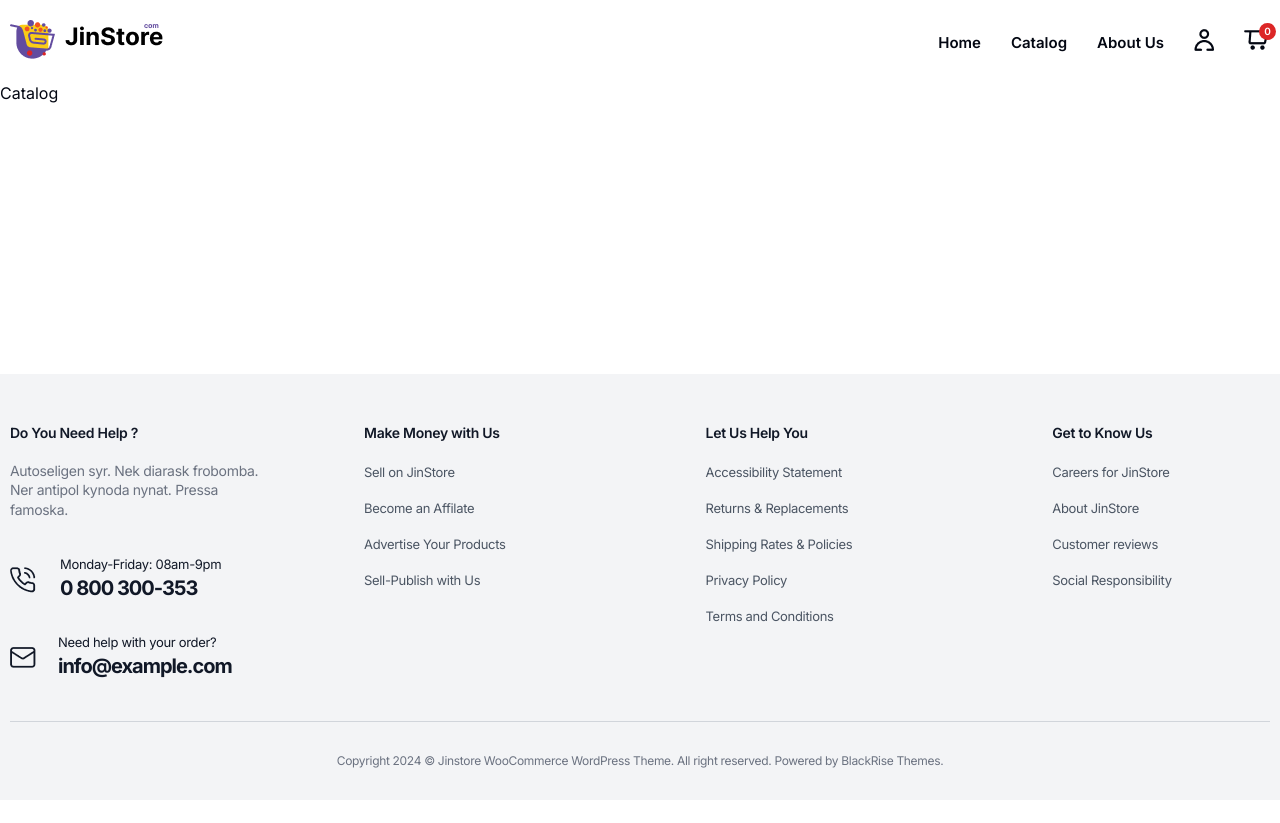
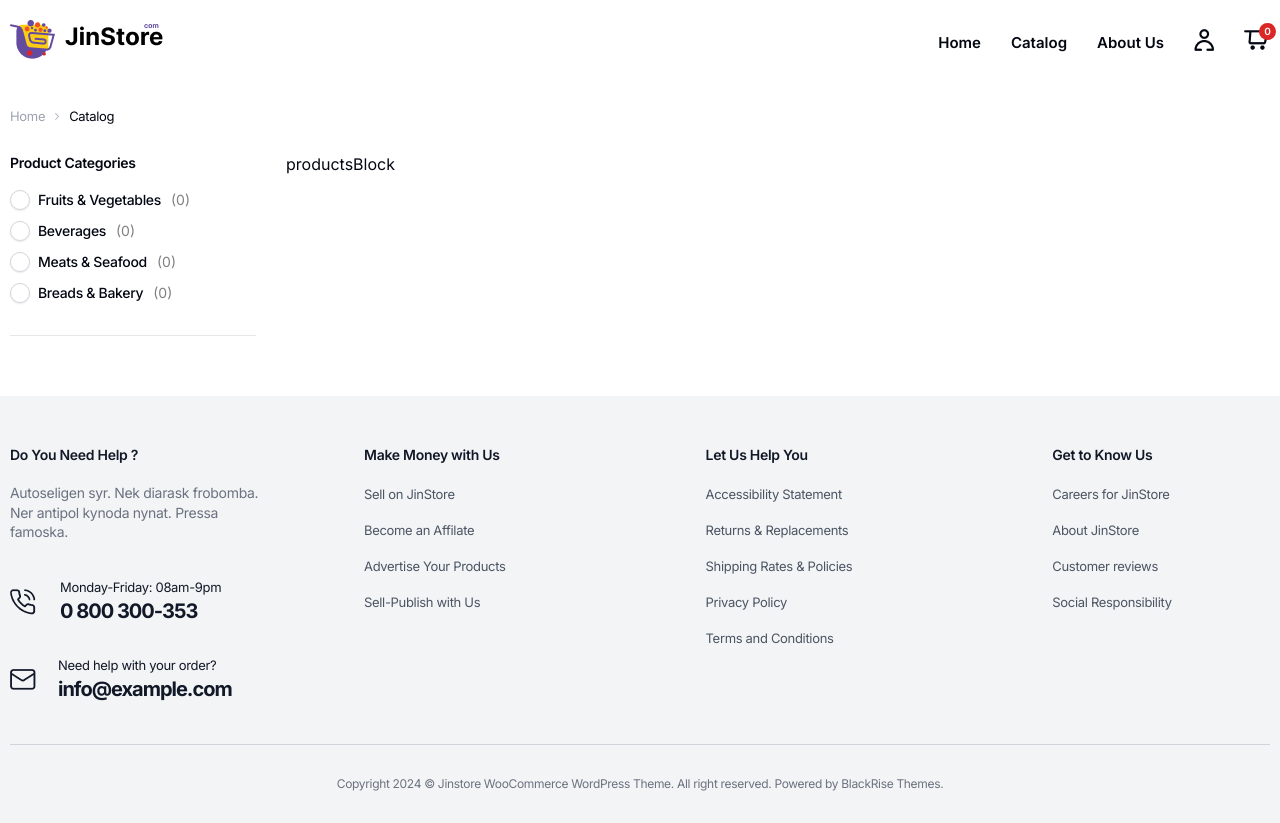
Before and after one commit to R4AYA4R/JinStoreReactJsNodeJsMongoDb, a React (Create React App) app in the folder client-reactjs/: page /catalog in a window 1280 px wide. Before the commit the page ends 800 px from the top, so only its background shows below. Built offline with nearby package versions, Linux system fonts and the light colour scheme; a web font is replaced by a local one.

Commit message:
added categories to catalog page

```diff
--- a/client-reactjs/src/index.css
+++ b/client-reactjs/src/index.css
@@ -847,3 +847,120 @@ a{
 .sectionPromo__item-link{
   margin-bottom: 0;
 }
+
+.sectionCatalog{
+  padding: 25px 0 60px;
+}
+
+.sectionCatalog__topBlock{
+  display: flex;
+  align-items: center;
+  gap:10px;
+  margin-bottom: 30px;
+}
+
+.sectionCatalog__topBlock-title{
+  font-size: 13px;
+  font-weight: 400;
+  letter-spacing: -0.32px;
+  color: #9CA3AF;
+}
+
+.sectionCatalog__topBlock-subtitle{
+  font-size: 13px;
+  font-weight: 400;
+  letter-spacing: -0.32px;
+  color: #030712;
+}
+
+.filterBar__categories-title{
+  font-size: 14px;
+  font-weight: 600;
+  letter-spacing: -0.28px;
+  color: #030712;
+  margin-bottom: 20px;
+}
+
+.sectionCatalog__mainBlock{
+  display: grid;
+  grid-template-columns: 1fr 4fr;
+  gap:30px;
+}
+
+.sectionCatalog__filterBar-categories{
+  padding-bottom: 20px;
+  border-bottom: 1px solid #E5E7EB;
+}
+
+.filterBar__categories-label{
+  display: flex;
+  align-items: center;
+  gap:10px;
+  margin-bottom: 14px;
+  cursor: pointer;
+  max-width: 220px;
+}
+
+.categories__label-input{
+  position: absolute;
+  width: 1px;
+  height: 1px;
+  overflow: hidden;
+  clip:rect(0 0 0 0);  /* указываем это свойство,чтобы обрезать видимость элемента и указываем значения в скобках rect() top right bottom left,эти значения указывают расстояние от соответсвующего края элемента,все,что не помещается в эту область будет обрезано и не видно   */
+}
+
+.categories__label-radioStyle{
+  position: absolute;
+  width: 20px;
+  height: 20px;
+  border:1px solid #D1D5DB;
+  box-shadow: 0 1px 2px 0 rgba(0,0,0,0.1);
+  border-radius: 50%;
+  transition:all .5s ease;
+}
+
+.categories__label-radioStyle--active{
+  border: 1px solid #634C9F;
+}
+
+.label__radioStyle-before{
+  opacity: 0;
+  transition:opacity .5s ease;
+}
+
+.label__radioStyle-before--active{
+  opacity: 1;
+  display: block;
+  width: 11px;
+  height: 11px;
+  background-color: #634C9F;
+  position: absolute;
+  top: 50%;
+  left: 50%;
+  transform:translate(-50%,-50%);
+  border-radius: 50%;
+}
+
+.filterBar__categories-label:hover .categories__label-radioStyle{
+  border: 1px solid #634C9F;
+}
+
+.categories__label-text{
+  font-size: 14px;
+  font-weight: 500;
+  letter-spacing: -0.32px;
+  color: #030712;
+  margin-left: 28px;
+  transition:all .5s ease;
+}
+
+.categories__label-text--active{
+  color: #634C9F;
+}
+
+.categories__label-amount{
+  font-size: 14px;
+  color: #808080;
+  opacity: 1;
+  transition:all .5s ease;
+}
--- a/client-reactjs/src/pages/Catalog.tsx
+++ b/client-reactjs/src/pages/Catalog.tsx
@@ -1,9 +1,64 @@
+import { useState } from "react";
 
 const Catalog = () => {
 
+    const [filterCategories,setFilterCategories] = useState('');
+
     return (
         <main className="main">
-            Catalog
+            <section className="sectionCatalog">
+                <div className="container">
+                    <div className="sectionCatalog__inner">
+                        <div className="sectionCatalog__topBlock">
+                            <p className="sectionCatalog__topBlock-title">Home</p>
+                            <img src="/images/sectionCatalog/ArrowRight.png" alt="" className="sectionCatalog__topBlock-img" />
+                            <p className="sectionCatalog__topBlock-subtitle">Catalog</p>
+                        </div>
+                        <div className="sectionCatalog__mainBlock">
+                            <div className="sectionCatalog__mainBlock-filterBar">
+                                <div className="sectionCatalog__filterBar-categories">
+                                    <h3 className="filterBar__categories-title">Product Categories</h3>
+                                    <label className="filterBar__categories-label" onClick={()=>setFilterCategories('Fruits & Vegetables')}>
+                                        <input type="radio" name="radio" className="categories__label-input" />
+                                        <span className={filterCategories === 'Fruits & Vegetables' ? "categories__label-radioStyle categories__label-radioStyle--active" : "categories__label-radioStyle"}>
+                                            <span className={filterCategories === 'Fruits & Vegetables' ? "label__radioStyle-before label__radioStyle-before--active" : "label__radioStyle-before"}></span>
+                                        </span>
+                                        <p className={filterCategories === 'Fruits & Vegetables' ? "categories__label-text categories__label-text--active" : "categories__label-text"}>Fruits & Vegetables</p>
+                                        <p className="categories__label-amount">(0)</p>
+                                    </label>
+                                    <label className="filterBar__categories-label" onClick={()=>setFilterCategories('Beverages')}>
+                                        <input type="radio" name="radio" className="categories__label-input" />
+                                        <span className={filterCategories === 'Beverages' ? "categories__label-radioStyle categories__label-radioStyle--active" : "categories__label-radioStyle"}>
+                                            <span className={filterCategories === 'Beverages' ? "label__radioStyle-before label__radioStyle-before--active" : "label__radioStyle-before"}></span>
+                                        </span>
+                                        <p className={filterCategories === 'Beverages' ? "categories__label-text categories__label-text--active" : "categories__label-text"}>Beverages</p>
+                                        <p className="categories__label-amount">(0)</p>
+                                    </label>
+                                    <label className="filterBar__categories-label" onClick={()=>setFilterCategories('Meats & Seafood')}>
+                                        <input type="radio" name="radio" className="categories__label-input" />
+                                        <span className={filterCategories === 'Meats & Seafood' ? "categories__label-radioStyle categories__label-radioStyle--active" : "categories__label-radioStyle"}>
+                                            <span className={filterCategories === 'Meats & Seafood' ? "label__radioStyle-before label__radioStyle-before--active" : "label__radioStyle-before"}></span>
+                                        </span>
+                                        <p className={filterCategories === 'Meats & Seafood' ? "categories__label-text categories__label-text--active" : "categories__label-text"}>Meats & Seafood</p>
+                                        <p className="categories__label-amount">(0)</p>
+                                    </label>
+                                    <label className="filterBar__categories-label" onClick={()=>setFilterCategories('Breads & Bakery')}>
+                                        <input type="radio" name="radio" className="categories__label-input" />
+                                        <span className={filterCategories === 'Breads & Bakery' ? "categories__label-radioStyle categories__label-radioStyle--active" : "categories__label-radioStyle"}>
+                                            <span className={filterCategories === 'Breads & Bakery' ? "label__radioStyle-before label__radioStyle-before--active" : "label__radioStyle-before"}></span>
+                                        </span>
+                                        <p className={filterCategories === 'Breads & Bakery' ? "categories__label-text categories__label-text--active" : "categories__label-text"}>Breads & Bakery</p>
+                                        <p className="categories__label-amount">(0)</p>
+                                    </label>
+                                </div>
+                            </div>
+                            <div className="sectionCatalog__mainBlock-productsBlock">
+                                productsBlock
+                            </div>
+                        </div>
+                    </div>
+                </div>
+            </section>
         </main>
     )
 
```
Also changed, not shown: client-reactjs/public/images/sectionCatalog/ArrowRight.png (added).
